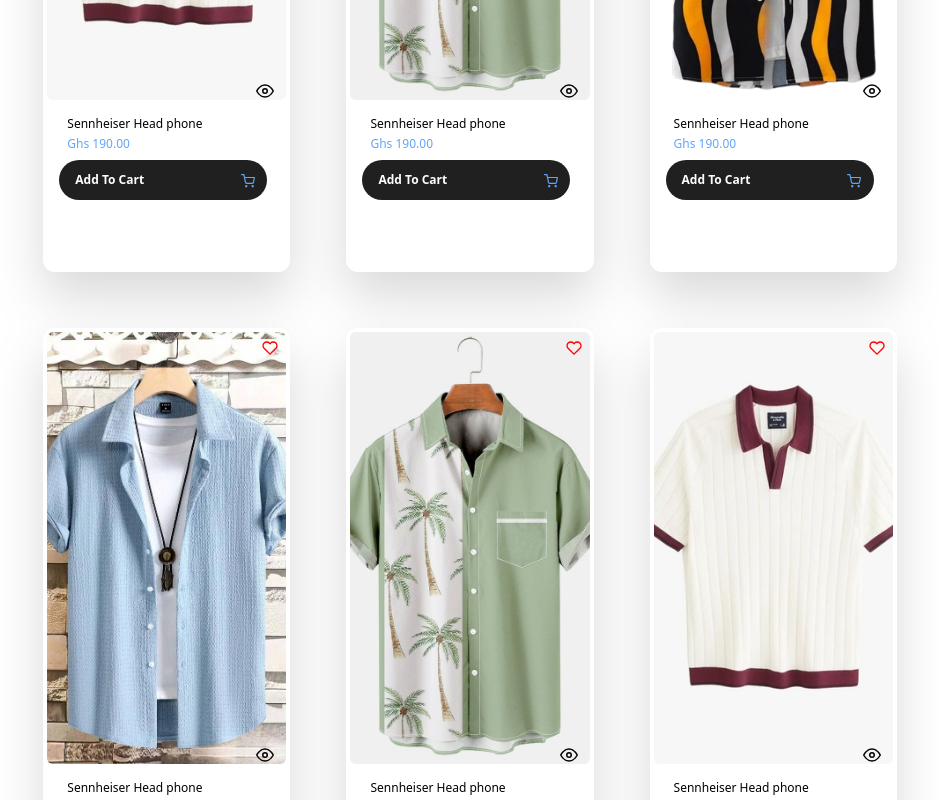
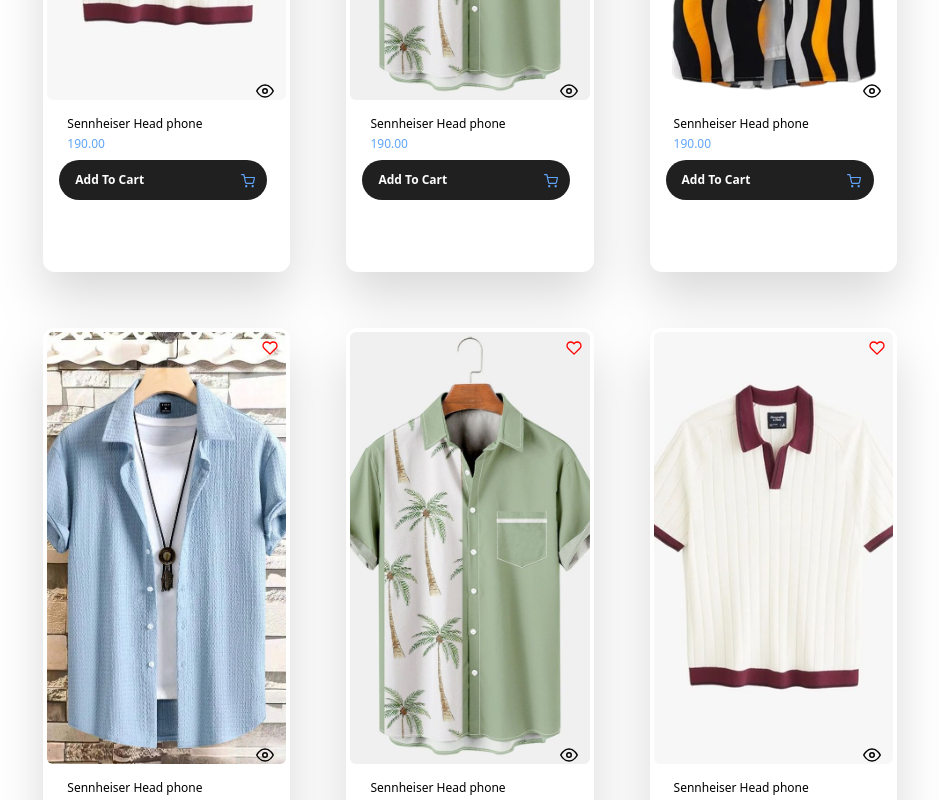
Before and after one commit to BenBaffoe/ecomm, a React (Create React App) app: page /men in a window 1280 px wide. Shown: the part 1580-2380 px from the top of the page, without its empty margins (170-1109 px from the left). Built offline with nearby package versions, Linux system fonts and the light colour scheme.

Commit message:
finalfixtwo

```diff
--- a/src/components/Home.jsx
+++ b/src/components/Home.jsx
@@ -41,7 +41,7 @@ export default function Home() {
 
 
   return (
-  <div className="w-full md:mb-28 mb-6 ">
+  <div className="w-full md:mb-28 mt-6 mb-6 ">
     <div className="flex items-center justify-center">
 <div className="w-12/12 relative  ml-0  mt-4 md:mt-16 lg:mt-16 mr-0 sm:w-10/12 md:w-11/12 ">
        <img src={one} className="w-full h-[60vh] md:h-[100vh] rounded-none  md:rounded-2xl" />
@@ -49,8 +49,8 @@ export default function Home() {
     </div>
 
 
-    <div className="absolute z-10 top-40 left-6  md:absolute md:top-96 md:left-28 lg:absolute lg:top-96 lg:left-28">
-      <div className="text-blue-400 font-bold text-lg md:text-4xl lg:text-4xl border-b border-b-gray-50 pb-4">Contemporary  <span className="text-white">and urban energy</span></div>
+    <div className="absolute z-10 top-48 left-6  md:absolute md:top-96 md:left-28 lg:absolute lg:top-96 lg:left-28">
+      <div className="text-red-400 font-bold text-xl md:text-4xl lg:text-4xl border-b border-b-gray-50 pb-4">Contemporary  <span className="text-white">and urban energy</span></div>
       <div className="flex space-x-16 pt-6">
       <div>
      <div className="flex text-slate-200  md:text-black-neutral text-sm sm:text-base md:text-base lg:text-base space-x-2">
--- a/src/components/View.jsx
+++ b/src/components/View.jsx
@@ -3,7 +3,7 @@ import { DataContext } from './Contexts/DataContext'
 
 
 function View() {
-  const { handlesView } = useContext(DataContext);
+  const { handlesView , handleShop } = useContext(DataContext);
   return (
 
      <div  className='w-full pb-20 bg-grey-thin'>
@@ -21,7 +21,7 @@ function View() {
       <p className='font-normal text-slate-600 '>{handlesView.price}</p>
       <div className='font-light text-sm pt-4 w-80'>{handlesView.assay}</div>
       <div className=''>
-        <button className='md:h-10 md:w-48 h-12 w-full text-md font-semibold md:text-md  rounded-md duration-700 hover:-translate-y-1 hover:bg-black-dark  text-white mt-14 pt-2 pr-2 pl-2 pb-4  bg-black-neutral'>
+        <button onClick={()=>handleShop(handlesView)} className='md:h-10 md:w-48 h-12 w-full text-md font-semibold md:text-md  rounded-md duration-700 hover:-translate-y-1 hover:bg-black-dark  text-white mt-14 pt-2 pr-2 pl-2 pb-4  bg-black-neutral'>
          <p className='pb-6'> Add To Cart</p>
         </button>
         {/* <button className='md:h-10 md:w-48 h-9 w-44 text-xs md:text-md rounded-md text-white mt-14 pt-2 pr-2 pl-2  duration-700 hover:-translate-y-1 pb-4 border border-black-dark bg-white'>
--- a/src/components/Women.jsx
+++ b/src/components/Women.jsx
@@ -39,7 +39,7 @@ function Women() {
     <div className="md:w-full lg:w-7/12 w-9/12 sm:w-10/12 mt-10 md:mt-0 grid grid-flow-col-1 gap-6 sm:grid sm:grid-cols-2  md:grid md:grid-cols-3 md:gap-6">
     {data_women.map((item, index) => (
       <div className="rounded-xl  bg-white p-1 h-[86vh] md:h-[74vh]" key={index}>
-        <div className='relative w-full h-[68vh] md:h-[54vh]'>
+        <div className='relative w-full h-[63vh] md:h-[54vh]'>
         <img src={item.image} className="w-full h-full object-cover rounded-md" alt={`Image ${index}`} />
         <div className='absolute top-2 right-2'>
           <Heart color='red' size={16} />
--- a/src/components/data/Arrivals.jsx
+++ b/src/components/data/Arrivals.jsx
@@ -10,7 +10,7 @@ const Arrivals = [
     {
     id:90.0,
     image : one,
-    price: 'Ghs 190.00',
+    price: '190.00',
     descript: 'Sennheiser Head phone',
     butt_ons: 'Add To Cart',
     assay:'Lorem ipsum dolor sit amet, consectetur adipiscing elit. Vestibulum risus orci, scelerisque in dui a, consequat tempor velit. Aenean in mollis ex. Fusce vulputate ex eget neque pellentesque, a hendrerit diam ullamcorper. '
@@ -20,7 +20,7 @@ const Arrivals = [
     {
     id: 91.0,
     image: two,
-    price: 'Ghs 190.00',
+    price: '190.00',
     descript: 'Sennheiser Head phone',
     butt_ons: 'Add To Cart',
      assay:'Lorem ipsum dolor sit amet, consectetur adipiscing elit. Vestibulum risus orci, scelerisque in dui a, consequat tempor velit. Aenean in mollis ex. Fusce vulputate ex eget neque pellentesque, a hendrerit diam ullamcorper. '
@@ -30,7 +30,7 @@ const Arrivals = [
     {
      id: 92.0,
      image: three,
-     price: 'Ghs 190.00',
+     price: '190.00',
      descript: 'Sennheiser Head phone',
      butt_ons: 'Add To Cart',
       assay:'Lorem ipsum dolor sit amet, consectetur adipiscing elit. Vestibulum risus orci, scelerisque in dui a, consequat tempor velit. Aenean in mollis ex. Fusce vulputate ex eget neque pellentesque, a hendrerit diam ullamcorper. '
@@ -40,7 +40,7 @@ const Arrivals = [
     {
         id: 93.0,
         image: four,
-        price: 'Ghs 190.00',
+        price: '190.00',
         descript: 'Sennheiser Head phone',
         butt_ons: 'Add To Cart',
          assay:'Lorem ipsum dolor sit amet, consectetur adipiscing elit. Vestibulum risus orci, scelerisque in dui a, consequat tempor velit. Aenean in mollis ex. Fusce vulputate ex eget neque pellentesque, a hendrerit diam ullamcorper. '
@@ -50,8 +50,8 @@ const Arrivals = [
     {
         id:94.0,
         image: five,
-        price: 'Ghs 190.00',
-        descript: 'Sennheiser Head phone',
+        price: '190.00',
+        descript: 'Sennheeeiser Head phone',
         butt_ons: 'Add To Cart',
          assay:'Lorem ipsum dolor sit amet, consectetur adipiscing elit. Vestibulum risus orci, scelerisque in dui a, consequat tempor velit. Aenean in mollis ex. Fusce vulputate ex eget neque pellentesque, a hendrerit diam ullamcorper. '
     },
@@ -60,7 +60,7 @@ const Arrivals = [
     {
         id: 95.0,
         image: six,
-        price: 'Ghs 190.00',
+        price: '190.00',
         descript: 'Sennheiser Head phone',
         butt_ons: 'Add To Cart',
          assay:'Lorem ipsum dolor sit amet, consectetur adipiscing elit. Vestibulum risus orci, scelerisque in dui a, consequat tempor velit. Aenean in mollis ex. Fusce vulputate ex eget neque pellentesque, a hendrerit diam ullamcorper. '
--- a/src/components/data/gadgets.jsx
+++ b/src/components/data/gadgets.jsx
@@ -11,7 +11,7 @@ const gadgets = [
     {
     id:1,
     image: one,
-    price: 'Ghs 190.00',
+    price: '190.00',
     descript: 'Sennheiser Head phone',
     butt_ons: 'Add To Cart',
     assay:'Lorem ipsum dolor sit amet, consectetur adipiscing elit. Vestibulum risus orci, scelerisque in dui a, consequat tempor velit. Aenean in mollis ex. Fusce vulputate ex eget neque pellentesque, a hendrerit diam ullamcorper. '
@@ -20,7 +20,7 @@ const gadgets = [
     {
       id:2.0,
       image: six,
-      price: 'Ghs 250.00',
+      price: '250.00',
       descript: 'Sennheiser Head phone',
       butt_ons: 'Add To Cart',
       assay:'Lorem ipsum dolor sit amet, consectetur adipiscing elit. Vestibulum risus orci, scelerisque in dui a, consequat tempor velit. Aenean in mollis ex. Fusce vulputate ex eget neque pellentesque, a hendrerit diam ullamcorper. '
@@ -30,7 +30,7 @@ const gadgets = [
     {
     id:3.0,
     image: two,
-    price: 'Ghs 240.00',
+    price: '240.00',
     descript:'Oraimo pods',
     butt_ons: 'Add To Cart',
     assay:'Lorem ipsum dolor sit amet, consectetur adipiscing elit. Vestibulum risus orci, scelerisque in dui a, consequat tempor velit. Aenean in mollis ex. Fusce vulputate ex eget neque pellentesque, a hendrerit diam ullamcorper. '
@@ -39,7 +39,7 @@ const gadgets = [
     {
      id:4.0,
      image: three ,
-     price: 'Ghs 300.00',
+     price: '300.00',
      descript:'WF-1000XM5',
      butt_ons: 'Add To Cart',
       assay:'Lorem ipsum dolor sit amet, consectetur adipiscing elit. Vestibulum risus orci, scelerisque in dui a, consequat tempor velit. Aenean in mollis ex. Fusce vulputate ex eget neque pellentesque, a hendrerit diam ullamcorper. '
@@ -48,7 +48,7 @@ const gadgets = [
     {
       id: 5.0,
       image: seven ,
-      price: 'Ghs 267.00',
+      price: '267.00',
       descript:'WF-1000XM5',
       butt_ons: 'Add To Cart',
       assay:'Lorem ipsum dolor sit amet, consectetur adipiscing elit. Vestibulum risus orci, scelerisque in dui a, consequat tempor velit. Aenean in mollis ex. Fusce vulputate ex eget neque pellentesque, a hendrerit diam ullamcorper. '
@@ -57,7 +57,7 @@ const gadgets = [
     {
       id: 6.0,
       image: four,
-      price: 'Ghs 190.00',
+      price: '190.00',
       descript:'Audeze Head Phone',
       butt_ons:'Add To Cart',
       assay:'Lorem ipsum dolor sit amet, consectetur adipiscing elit. Vestibulum risus orci, scelerisque in dui a, consequat tempor velit. Aenean in mollis ex. Fusce vulputate ex eget neque pellentesque, a hendrerit diam ullamcorper. '
@@ -66,7 +66,7 @@ const gadgets = [
     {
       id: 7.0,
       image: five ,
-      price: 'Ghs 199.00',
+      price: '199.00',
       descript:'WF-1000XM5',
       butt_ons: 'Add To Cart',
       assay:'Lorem ipsum dolor sit amet, consectetur adipiscing elit. Vestibulum risus orci, scelerisque in dui a, consequat tempor velit. Aenean in mollis ex. Fusce vulputate ex eget neque pellentesque, a hendrerit diam ullamcorper. '
@@ -75,7 +75,7 @@ const gadgets = [
      {
       id: 8.0,
       image: three ,
-      price: 'Price: Ghs 108.00',
+      price: '108.00',
       descript:'WF-1000XM5',
       butt_ons: 'Add To Cart',
       assay:'Lorem ipsum dolor sit amet, consectetur adipiscing elit. Vestibulum risus orci, scelerisque in dui a, consequat tempor velit. Aenean in mollis ex. Fusce vulputate ex eget neque pellentesque, a hendrerit diam ullamcorper. '
@@ -84,7 +84,7 @@ const gadgets = [
      {
       id: 9.0,
       image: four,
-      price: 'Ghs 110.00',
+      price: '110.00',
       descript:'Audeze Head Phone',
       butt_ons:'Add To Cart',
       assay:'Lorem ipsum dolor sit amet, consectetur adipiscing elit. Vestibulum risus orci, scelerisque in dui a, consequat tempor velit. Aenean in mollis ex. Fusce vulputate ex eget neque pellentesque, a hendrerit diam ullamcorper. '
--- a/src/components/data/mens.jsx
+++ b/src/components/data/mens.jsx
@@ -31,7 +31,7 @@ const data_men = [
      id:10.0,
      title:'Shirt',
      image : one,
-     price: 'Ghs 190.00',
+     price: ' 190.00',
      descript: 'Sennheiser Head phone',
      butt_ons: 'Add To Cart',
       assay:'Lorem ipsum dolor sit amet, consectetur adipiscing elit. Vestibulum risus orci, scelerisque in dui a, consequat tempor velit. Aenean in mollis ex. Fusce vulputate ex eget neque pellentesque, a hendrerit diam ullamcorper. '
@@ -43,7 +43,7 @@ const data_men = [
      id:11.0,
      title:'Shirt',
      image : two,
-     price: 'Ghs 190.00',
+     price: '190.00',
      descript: 'Sennheiser Head phone',
      butt_ons: 'Add To Cart',
       assay:'Lorem ipsum dolor sit amet, consectetur adipiscing elit. Vestibulum risus orci, scelerisque in dui a, consequat tempor velit. Aenean in mollis ex. Fusce vulputate ex eget neque pellentesque, a hendrerit diam ullamcorper. '
@@ -53,7 +53,7 @@ const data_men = [
     id: 12.0,
     title:'Shirt',
     image: three,
-    price: 'Ghs 190.00',
+    price: '190.00',
     descript: 'Sennheiser Head phone',
     butt_ons: 'Add To Cart',
      assay:'Lorem ipsum dolor sit amet, consectetur adipiscing elit. Vestibulum risus orci, scelerisque in dui a, consequat tempor velit. Aenean in mollis ex. Fusce vulputate ex eget neque pellentesque, a hendrerit diam ullamcorper. '
@@ -64,7 +64,7 @@ const data_men = [
        id:13.0,
        title:'Shirt',
        image: four,
-       price: 'Ghs 190.00',
+       price: '190.00',
        descript: 'Sennheiser Head phone',
        butt_ons: 'Add To Cart',
        assay:'Lorem ipsum dolor sit amet, consectetur adipiscing elit. Vestibulum risus orci, scelerisque in dui a, consequat tempor velit. Aenean in mollis ex. Fusce vulputate ex eget neque pellentesque, a hendrerit diam ullamcorper. '
@@ -74,7 +74,7 @@ const data_men = [
         id:14.0,
         title:'Shirt',
         image : two,
-        price: 'Ghs 190.00',
+        price: '190.00',
         descript: 'Sennheiser Head phone',
         butt_ons: 'Add To Cart',
        assay:'Lorem ipsum dolor sit amet, consectetur adipiscing elit. Vestibulum risus orci, scelerisque in dui a, consequat tempor velit. Aenean in mollis ex. Fusce vulputate ex eget neque pellentesque, a hendrerit diam ullamcorper. '
@@ -85,7 +85,7 @@ const data_men = [
         id:15.0,
         title:'Shirt',
         image : one,
-        price: 'Ghs 190.00',
+        price: '190.00',
         descript: 'Sennheiser Head phone',
         butt_ons: 'Add To Cart',
        assay:'Lorem ipsum dolor sit amet, consectetur adipiscing elit. Vestibulum risus orci, scelerisque in dui a, consequat tempor velit. Aenean in mollis ex. Fusce vulputate ex eget neque pellentesque, a hendrerit diam ullamcorper. '
@@ -97,7 +97,7 @@ const data_men = [
         id: 16.0,
         title:'Shirt',
         image: three,
-        price: 'Ghs 190.00',
+        price: '190.00',
         descript: 'Sennheiser Head phone',
         butt_ons: 'Add To Cart',
        assay:'Lorem ipsum dolor sit amet, consectetur adipiscing elit. Vestibulum risus orci, scelerisque in dui a, consequat tempor velit. Aenean in mollis ex. Fusce vulputate ex eget neque pellentesque, a hendrerit diam ullamcorper. '
@@ -108,7 +108,7 @@ const data_men = [
            id:17.0,
            title:'Shirt',
            image: four,
-           price: 'Ghs 190.00',
+           price: '190.00',
            descript: 'Sennheiser Head phone',
            butt_ons: 'Add To Cart',
            assay:'Lorem ipsum dolor sit amet, consectetur adipiscing elit. Vestibulum risus orci, scelerisque in dui a, consequat tempor velit. Aenean in mollis ex. Fusce vulputate ex eget neque pellentesque, a hendrerit diam ullamcorper. '
@@ -118,7 +118,7 @@ const data_men = [
             id:18.0,
             title:'Shirt',
             image : two,
-            price: 'Ghs 190.00',
+            price: '190.00',
             descript: 'Sennheiser Head phone',
             butt_ons: 'Add To Cart',
            assay:'Lorem ipsum dolor sit amet, consectetur adipiscing elit. Vestibulum risus orci, scelerisque in dui a, consequat tempor velit. Aenean in mollis ex. Fusce vulputate ex eget neque pellentesque, a hendrerit diam ullamcorper. '
@@ -129,7 +129,7 @@ const data_men = [
             id: 26.0,
             title:'Watch',
             image: six,
-            price: 'Ghs 190.00',
+            price: '190.00',
             descript: 'Sennheiser Head phone',
             butt_ons: 'Add To Cart',
            assay:'Lorem ipsum dolor sit amet, consectetur adipiscing elit. Vestibulum risus orci, scelerisque in dui a, consequat tempor velit. Aenean in mollis ex. Fusce vulputate ex eget neque pellentesque, a hendrerit diam ullamcorper. '
@@ -141,7 +141,7 @@ const data_men = [
         id: 26.0,
         title:'Watch',
         image: six,
-        price: 'Ghs 190.00',
+        price: '190.00',
         descript: 'Sennheiser Head phone',
         butt_ons: 'Add To Cart',
        assay:'Lorem ipsum dolor sit amet, consectetur adipiscing elit. Vestibulum risus orci, scelerisque in dui a, consequat tempor velit. Aenean in mollis ex. Fusce vulputate ex eget neque pellentesque, a hendrerit diam ullamcorper. '
@@ -152,7 +152,7 @@ const data_men = [
         id: 27.0,
         title:'Glasses',
         image: seven,
-        price: 'Ghs 190.00',
+        price: '190.00',
         descript: 'Sennheiser Head phone',
         butt_ons: 'Add To Cart',
        assay:'Lorem ipsum dolor sit amet, consectetur adipiscing elit. Vestibulum risus orci, scelerisque in dui a, consequat tempor velit. Aenean in mollis ex. Fusce vulputate ex eget neque pellentesque, a hendrerit diam ullamcorper. '
@@ -163,7 +163,7 @@ const data_men = [
         id: 28.0,
         title:'Watch',
         image: eight,
-        price: 'Ghs 190.00',
+        price: '190.00',
         descript: 'Sennheiser Head phone',
         butt_ons: 'Add To Cart',
        assay:'Lorem ipsum dolor sit amet, consectetur adipiscing elit. Vestibulum risus orci, scelerisque in dui a, consequat tempor velit. Aenean in mollis ex. Fusce vulputate ex eget neque pellentesque, a hendrerit diam ullamcorper. '
@@ -174,7 +174,7 @@ const data_men = [
         id: 29.0,
         title:'Watch',
         image: nine,
-        price: 'Ghs 190.00',
+        price: '190.00',
         descript: 'Sennheiser Head phone',
         butt_ons: 'Add To Cart',
        assay:'Lorem ipsum dolor sit amet, consectetur adipiscing elit. Vestibulum risus orci, scelerisque in dui a, consequat tempor velit. Aenean in mollis ex. Fusce vulputate ex eget neque pellentesque, a hendrerit diam ullamcorper. '
@@ -185,7 +185,7 @@ const data_men = [
         id: 30.0,
         title:'Glasses',
         image: ten,
-        price: 'Ghs 190.00',
+        price: '190.00',
         descript: 'Sennheiser  Head phone',
         butt_ons: 'Add To Cart',
        assay:'Lorem ipsum dolor sit amet, consectetur adipiscing elit. Vestibulum risus orci, scelerisque in dui a, consequat tempor velit. Aenean in mollis ex. Fusce vulputate ex eget neque pellentesque, a hendrerit diam ullamcorper. '
@@ -196,7 +196,7 @@ const data_men = [
         id: 31.0,
         title:'Glasses',
         image: twelve,
-        price: 'Ghs 190.00',
+        price: '190.00',
         descript: 'Sennheiser Head phone',
         butt_ons: 'Add To Cart',
        assay:'Lorem ipsum dolor sit amet, consectetur adipiscing elit. Vestibulum risus orci, scelerisque in dui a, consequat tempor velit. Aenean in mollis ex. Fusce vulputate ex eget neque pellentesque, a hendrerit diam ullamcorper. '
@@ -208,7 +208,7 @@ const data_men = [
         id: 32.0,
         title:'Watch',
         image: eleven,
-        price: 'Ghs 190.00',
+        price: '190.00',
         descript: 'Sennheiser Head phone',
         butt_ons: 'Add To Cart',
        assay:'Lorem ipsum dolor sit amet, consectetur adipiscing elit. Vestibulum risus orci, scelerisque in dui a, consequat tempor velit. Aenean in mollis ex. Fusce vulputate ex eget neque pellentesque, a hendrerit diam ullamcorper. '
@@ -220,7 +220,7 @@ const data_men = [
         id: 33.0,
         title:'Watch',
         image: eleven,
-        price: 'Ghs 190.00',
+        price: '190.00',
         descript: 'Sennheiser Head phone',
         butt_ons: 'Add To Cart',
        assay:'Lorem ipsum dolor sit amet, consectetur adipiscing elit. Vestibulum risus orci, scelerisque in dui a, consequat tempor velit. Aenean in mollis ex. Fusce vulputate ex eget neque pellentesque, a hendrerit diam ullamcorper. '
@@ -230,7 +230,7 @@ const data_men = [
         id: 34.0,
         title:'Glasses',
         image: thirteen,
-        price: 'Ghs 190.00',
+        price: '190.00',
         descript: 'Sennheiser Head phone',
         butt_ons: 'Add To Cart',
        assay:'Lorem ipsum dolor sit amet, consectetur adipiscing elit. Vestibulum risus orci, scelerisque in dui a, consequat tempor velit. Aenean in mollis ex. Fusce vulputate ex eget neque pellentesque, a hendrerit diam ullamcorper. '
@@ -241,7 +241,7 @@ const data_men = [
         id: 35.0,
         title:'Glasses',
         image: fourth,
-        price: 'Ghs 190.00',
+        price: '190.00',
         descript: 'Sennheiser Head phone',
         butt_ons: 'Add To Cart',
        assay:'Lorem ipsum dolor sit amet, consectetur adipiscing elit. Vestibulum risus orci, scelerisque in dui a, consequat tempor velit. Aenean in mollis ex. Fusce vulputate ex eget neque pellentesque, a hendrerit diam ullamcorper. '
@@ -252,7 +252,7 @@ const data_men = [
         id: 36.0,
         title:'Watch',
         image: eleven,
-        price: 'Ghs 190.00',
+        price: '190.00',
         descript: 'Sennheiser Head phone',
         butt_ons: 'Add To Cart',
        assay:'Lorem ipsum dolor sit amet, consectetur adipiscing elit. Vestibulum risus orci, scelerisque in dui a, consequat tempor velit. Aenean in mollis ex. Fusce vulputate ex eget neque pellentesque, a hendrerit diam ullamcorper. '
@@ -264,7 +264,7 @@ const data_men = [
         id: 37.0,
         title:'Shorts',
         image: fifth,
-        price: 'Ghs 190.00',
+        price: '190.00',
         descript: 'Sennheiser Head phone',
         butt_ons: 'Add To Cart',
        assay:'Lorem ipsum dolor sit amet, consectetur adipiscing elit. Vestibulum risus orci, scelerisque in dui a, consequat tempor velit. Aenean in mollis ex. Fusce vulputate ex eget neque pellentesque, a hendrerit diam ullamcorper. '
@@ -275,7 +275,7 @@ const data_men = [
         id: 38.0,
         title:'Shorts',
         image: Shorts_2,
-        price: 'Ghs 190.00',
+        price: '190.00',
         descript: 'Sennheiser Head phone',
         butt_ons: 'Add To Cart',
        assay:'Lorem ipsum dolor sit amet, consectetur adipiscing elit. Vestibulum risus orci, scelerisque in dui a, consequat tempor velit. Aenean in mollis ex. Fusce vulputate ex eget neque pellentesque, a hendrerit diam ullamcorper. '
@@ -286,7 +286,7 @@ const data_men = [
         id: 39.0,
         title:'Shoes',
         image: Shorts_3,
-        price: 'Ghs 190.00',
+        price: '190.00',
         descript: 'Sennheiser Head phone',
         butt_ons: 'Add To Cart',
        assay:'Lorem ipsum dolor sit amet, consectetur adipiscing elit. Vestibulum risus orci, scelerisque in dui a, consequat tempor velit. Aenean in mollis ex. Fusce vulputate ex eget neque pellentesque, a hendrerit diam ullamcorper. '
@@ -298,7 +298,7 @@ const data_men = [
         id: 40.0,
         title:'Shorts',
         image: Shorts_4,
-        price: 'Ghs 190.00',
+        price: '190.00',
         descript: 'Sennheiser Head phone',
         butt_ons: 'Add To Cart',
        assay:'Lorem ipsum dolor sit amet, consectetur adipiscing elit. Vestibulum risus orci, scelerisque in dui a, consequat tempor velit. Aenean in mollis ex. Fusce vulputate ex eget neque pellentesque, a hendrerit diam ullamcorper. '
@@ -309,7 +309,7 @@ const data_men = [
         id: 41.0,
         title:'Shoes',
         image: Short_7,
-        price: 'Ghs 190.00',
+        price: '190.00',
         descript: 'Sennheiser Head phone',
         butt_ons: 'Add To Cart',
        assay:'Lorem ipsum dolor sit amet, consectetur adipiscing elit. Vestibulum risus orci, scelerisque in dui a, consequat tempor velit. Aenean in mollis ex. Fusce vulputate ex eget neque pellentesque, a hendrerit diam ullamcorper. '
@@ -321,7 +321,7 @@ const data_men = [
         id: 42.0,
         title:'Shorts',
         image: Short_5,
-        price: 'Ghs 190.00',
+        price: '190.00',
         descript: 'Sennheiser Head phone',
         butt_ons: 'Add To Cart',
        assay:'Lorem ipsum dolor sit amet, consectetur adipiscing elit. Vestibulum risus orci, scelerisque in dui a, consequat tempor velit. Aenean in mollis ex. Fusce vulputate ex eget neque pellentesque, a hendrerit diam ullamcorper. '
@@ -334,7 +334,7 @@ const data_men = [
         id: 43.0,
         title:'Shoes',
         image: Short_5,
-        price: 'Ghs 190.00',
+        price: '190.00',
         descript: 'Sennheiser Head phone',
         butt_ons: 'Add To Cart',
        assay:'Lorem ipsum dolor sit amet, consectetur adipiscing elit. Vestibulum risus orci, scelerisque in dui a, consequat tempor velit. Aenean in mollis ex. Fusce vulputate ex eget neque pellentesque, a hendrerit diam ullamcorper. '
@@ -346,7 +346,7 @@ const data_men = [
         id: 44.0,
         title:'Shorts',
         image: Short_8,
-        price: 'Ghs 190.00',
+        price: '190.00',
         descript: 'Sennheiser Head phone',
         butt_ons: 'Add To Cart',
        assay:'Lorem ipsum dolor sit amet, consectetur adipiscing elit. Vestibulum risus orci, scelerisque in dui a, consequat tempor velit. Aenean in mollis ex. Fusce vulputate ex eget neque pellentesque, a hendrerit diam ullamcorper. '
@@ -357,7 +357,7 @@ const data_men = [
         id: 45.0,
         title:'Shoes',
         image: Short_6,
-        price: 'Ghs 190.00',
+        price: '190.00',
         descript: 'Sennheiser Head phone',
         butt_ons: 'Add To Cart',
        assay:'Lorem ipsum dolor sit amet, consectetur adipiscing elit. Vestibulum risus orci, scelerisque in dui a, consequat tempor velit. Aenean in mollis ex. Fusce vulputate ex eget neque pellentesque, a hendrerit diam ullamcorper. '
@@ -370,7 +370,7 @@ const data_men = [
         id: 47.0,
         title:'Touser',
         image: Trousers_2,
-        price: 'Ghs 190.00',
+        price: '190.00',
         descript: 'Sennheiser Head phone',
         butt_ons: 'Add To Cart',
        assay:'Lorem ipsum dolor sit amet, consectetur adipiscing elit. Vestibulum risus orci, scelerisque in dui a, consequat tempor velit. Aenean in mollis ex. Fusce vulputate ex eget neque pellentesque, a hendrerit diam ullamcorper. '
@@ -380,7 +380,7 @@ const data_men = [
         id: 46.0,
         title:'Touser',
         image: Trousers,
-        price: 'Ghs 190.00',
+        price: '190.00',
         descript: 'Sennheiser Head phone',
         butt_ons: 'Add To Cart',
        assay:'Lorem ipsum dolor sit amet, consectetur adipiscing elit. Vestibulum risus orci, scelerisque in dui a, consequat tempor velit. Aenean in mollis ex. Fusce vulputate ex eget neque pellentesque, a hendrerit diam ullamcorper. '
@@ -391,7 +391,7 @@ const data_men = [
         id: 48.0,
         title:'Touser',
         image: Trousers_2,
-        price: 'Ghs 190.00',
+        price: '190.00',
         descript: 'Sennheiser Head phone',
         butt_ons: 'Add To Cart',
        assay:'Lorem ipsum dolor sit amet, consectetur adipiscing elit. Vestibulum risus orci, scelerisque in dui a, consequat tempor velit. Aenean in mollis ex. Fusce vulputate ex eget neque pellentesque, a hendrerit diam ullamcorper. '
@@ -402,7 +402,7 @@ const data_men = [
         id: 49.0,
         title:'Touser',
         image: Trousers_3,
-        price: 'Ghs 190.00',
+        price: '190.00',
         descript: 'Sennheiser phone',
         butt_ons: 'Add To Cart',
        assay:'Lorem ipsum dolor sit amet, consectetur adipiscing elit. Vestibulum risus orci, scelerisque in dui a, consequat tempor velit. Aenean in mollis ex. Fusce vulputate ex eget neque pellentesque, a hendrerit diam ullamcorper. '
```
Also changed, not shown: src/components/Gagdets.jsx (+4 -4 lines), src/components/Men.jsx (+9 -9 lines), src/components/Shop.jsx (+66 -8 lines).
